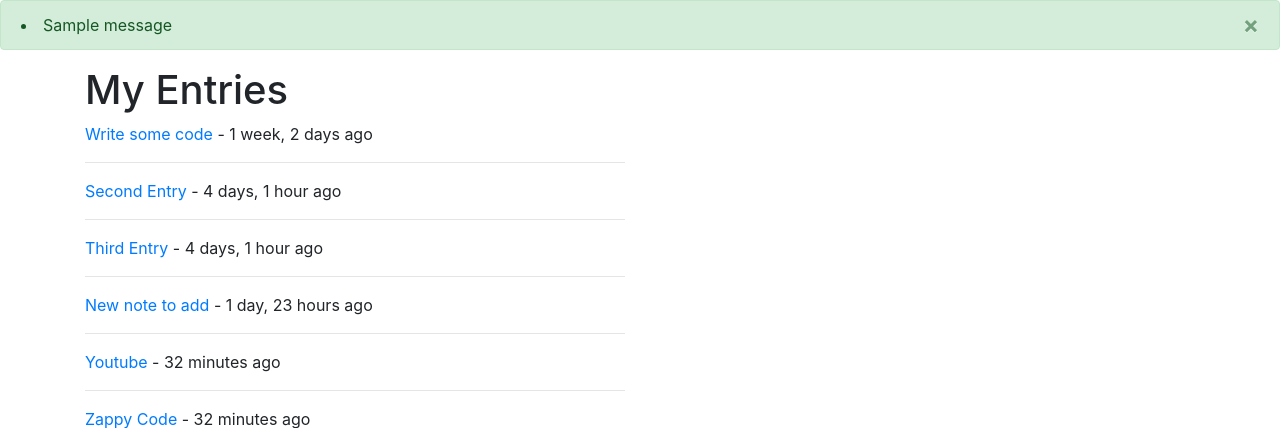
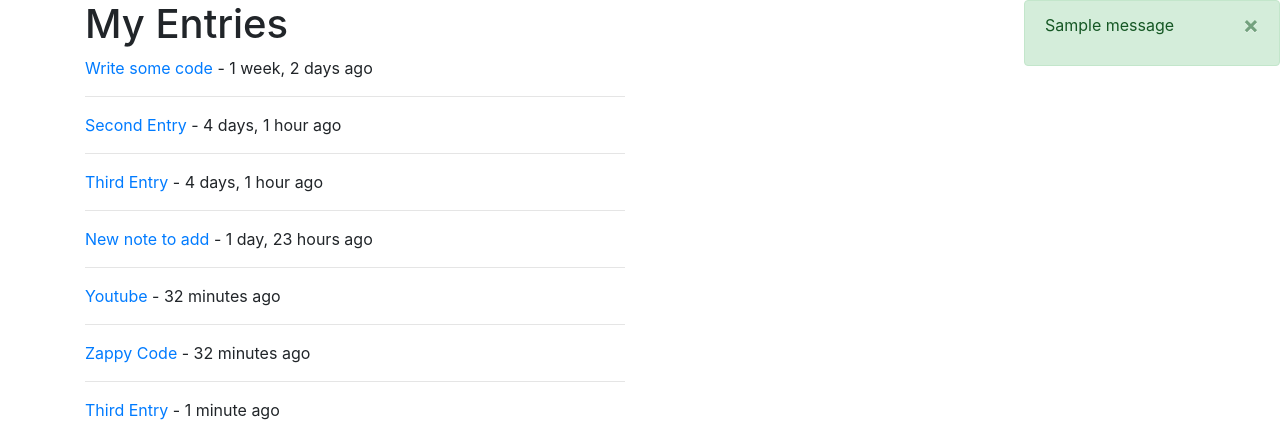
Before and after one commit to apgomez85/notes, a Django app: page /entries/ in a window 1280 px wide. Shown: the part 56-484 px from the top of the page. Run offline with Django 3.2, Linux system fonts and the light colour scheme; data comes from the database, SQL or seed files in the repository; both versions use the stored data as it was after the commit; one stand-in notice (Sample message) is shown; some libraries are stand-ins or nearby versions.

Commit message:
static/css

```diff
--- a/jdnotes/settings.py
+++ b/jdnotes/settings.py
@@ -126,7 +126,7 @@
 # https://docs.djangoproject.com/en/2.1/howto/static-files/
 
 STATICFILES_DIRS = [
-    os.path.join(BASE_DIR, 'jdnotes/static/')
+    os.path.join(BASE_DIR, 'static_in_src')
 ]
 
 STATIC_ROOT = os.path.join(BASE_DIR, 'static')
--- /dev/null
+++ b/static_in_src/css/custom.css
@@ -0,0 +1,7 @@
+.container-alert {
+  position: absolute;
+  right: 0px;
+  margin: 0px;
+  width: 20%;
+  z-index: 10000;
+}
--- a/templates/base.html
+++ b/templates/base.html
@@ -2,17 +2,19 @@
 <html lang="en" dir="ltr">
 
 <head>
+  {% load staticfiles %}
   <meta charset="utf-8">
   <link href="https://stackpath.bootstrapcdn.com/bootstrap/4.1.3/css/bootstrap.min.css" rel="stylesheet" integrity="sha384-MCw98/SFnGE8fJT3GXwEOngsV7Zt27NXFoaoApmYm81iuXoPkFOJwJ8ERdknLPMO" crossorigin="anonymous">
+  <link rel="stylesheet" type="text/css" href="{% static 'css/custom.css' %}">
   <title></title>
 </head>
 
 <body>
 
   {% include 'navbar.html' %} {% if messages %}
-  <div class="alert alert-success alert-dismissible fade show" role="alert">
+  <div class="alert alert-success alert-dismissible fade show container-alert" role="alert">
     {% for message in messages %}
-    <li{% if message.tags %} class="{{ message.tags }}" {% endif %}>{{ message }}</li>
+    <p{% if message.tags %} class="{{ message.tags }}" {% endif %}>{{ message }}</p>
       {% endfor %}
       <button type="button" class="close" data-dismiss="alert" aria-label="Close">
     <span aria-hidden="true">&times;</span>
```
Also changed, not shown: db.sqlite3, media/fancycrave-530798-unsplash.jpg (added), media/farzad-nazifi-71686-unsplash_0lJRCUI.jpg (added), 6 other files.
